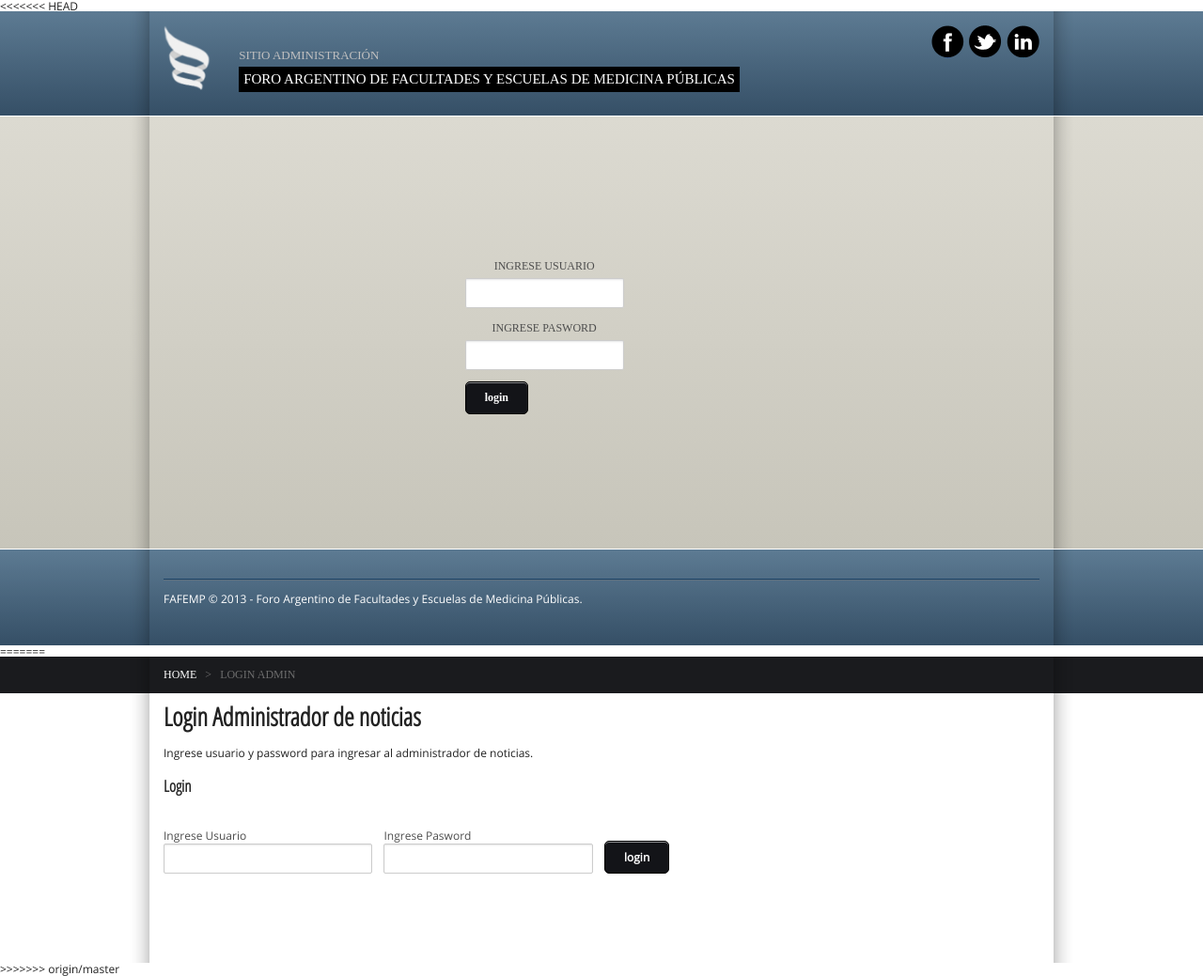
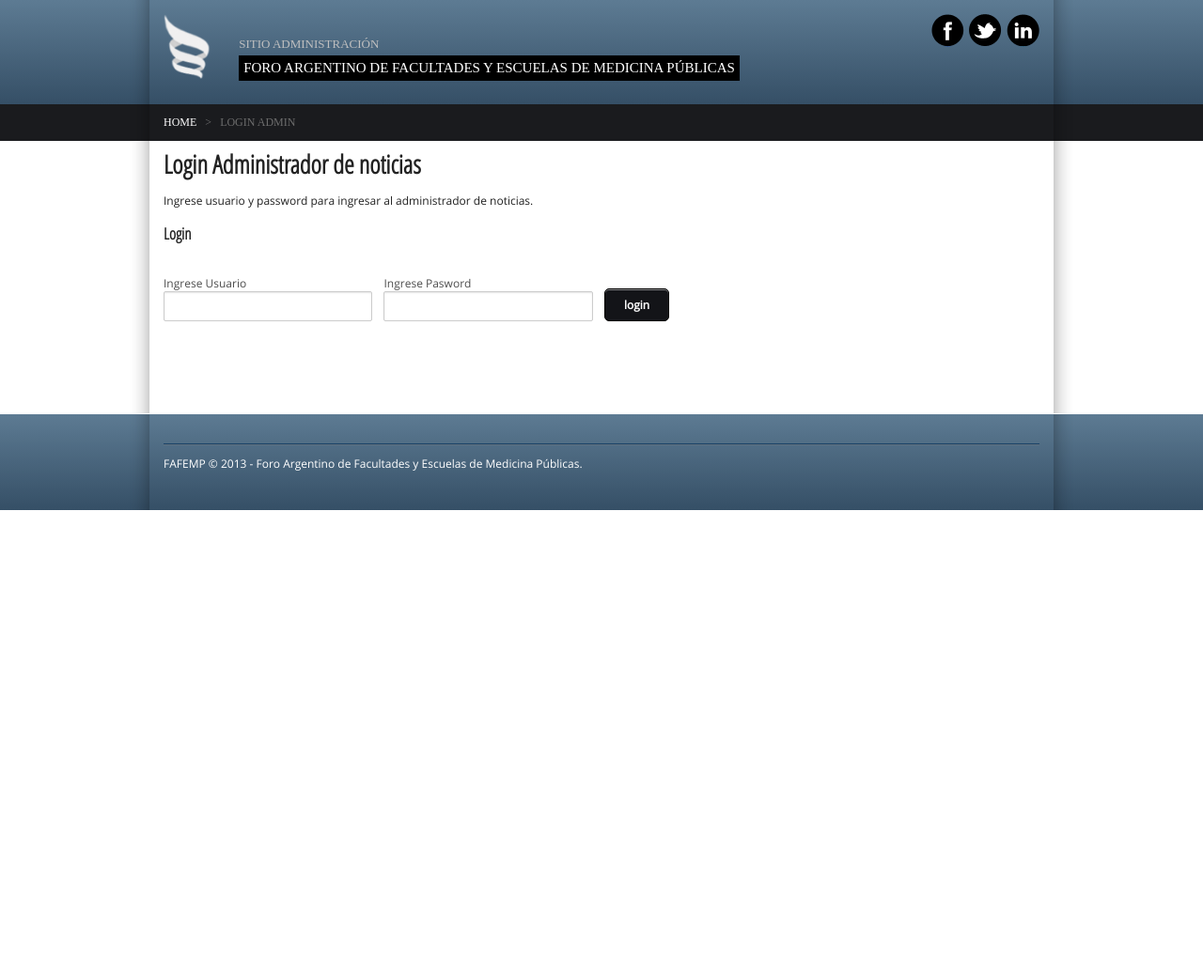
Before and after one commit to fanky10/fafemp-backend, a PHP site: page /admin/admin_login.php in a window 1280 px wide. Shown: the whole page at 94% size. After the commit the page ends 543 px from the top, so only its background shows below. Run offline with PHP 8.4, Linux system fonts and the light colour scheme; data that the repository does not hold is empty.

Commit message:
un commit loco...

```diff
--- a/dev/web/admin/admin_login.php
+++ b/dev/web/admin/admin_login.php
@@ -1,94 +1,3 @@
-<<<<<<< HEAD
-<!DOCTYPE html>
-
-<!-- paulirish.com/2008/conditional-stylesheets-vs-css-hacks-answer-neither/ -->
-<!--[if lt IE 7]> <html class="no-js lt-ie9 lt-ie8 lt-ie7" lang="en"> <![endif]-->
-<!--[if IE 7]>    <html class="no-js lt-ie9 lt-ie8" lang="en"> <![endif]-->
-<!--[if IE 8]>    <html class="no-js lt-ie9" lang="en"> <![endif]-->
-<!--[if gt IE 8]><!--> <html class="no-js" lang="en"> <!--<![endif]-->
-    <head>
-        <meta charset="utf-8" />
-
-        <!-- Set the viewport width to device width for mobile -->
-        <meta name="viewport" content="width=device-width" />
-
-        <title>Foro Argentino de Facultades y Escuelas de Medicina Públicas | Sitio Administración</title>
-
-        <!-- Included CSS Files (Uncompressed) -->
-        <!--
-        <link rel="stylesheet" href="stylesheets/foundation.css">
-        -->
-
-        <!-- Included CSS Files (Compressed) -->
-        <link rel="stylesheet" href="../stylesheets/foundation.css">
-        <link rel="stylesheet" href="../stylesheets/app.css">
-        <link rel="stylesheet" href="../stylesheets/prettyPhoto.css">
-
-        <!-- Author -->
-        <link type="text/plain" rel="author" href="humans.txt" />
-
-        <script src="javascripts/modernizr.foundation.js"></script>
-    </head>
-    <body>
-
-        <?php
-        include_once 'admin_header.php';
-        ?>
-        <div align="center" class="menu">
-            <div class="row" style="height:460px" >
-                <div class="four columns"></div>
-                <div class="four columns" style="margin-top: 150px;" >
-                    <form id="login" name="login" method="POST" action="index.php">
-                        <ul class="nav link-list" align="center">
-                            <li class="usuario" align="center">
-                                <label for="usuario">Ingrese Usuario</label>
-                                <input id="usuario" class="twelve required" type="text" name="user">
-                            </li>
-                        </ul>
-                        <ul class="nav link-list" align="center">
-                            <li class="password">
-                                <label for="password">Ingrese Pasword</label>
-                                <input id="password" class="twelve required" type="password" name="pass">
-                            </li>
-                        </ul>
-                        <ul class="nav link-list" align="center">
-                            <li class="login" align="center">
-                                <button type="submit" class="radius button">login</button>
-                                <input id="submitted" type="hidden" value="true" name="submitted">
-                            </li>
-                        </ul>
-                    </form>
-                    <p style="text-align:left">
-                        <label class="error" for="email" generated="true">
-                            <?php
-                            if (isset($_GET['msg']) && $_GET['msg'] == "error") {
-                                echo "Usuario o contraseña incorrectos";
-                            }
-                            ?>
-                        </label>
-                    </p>
-                </div>
-                <div class="four columns"></div>
-            </div>
-        </div>
-        <!-- First Band (Slider) -->
-        <!-- The Orbit slider is initialized at the bottom of the page by calling .orbit() on #slider -->
-
-
-        <?php include_once 'admin_footer.php'; ?>
-
-        <!-- Included JS Files (Compressed) -->
-        <script src="javascripts/jquery.js"></script>
-        <script src="javascripts/foundation.min.js"></script>
-
-        <!-- Initialize JS Plugins -->
-        <script src="javascripts/jquery.prettyPhoto.js"></script>
-        <script src="javascripts/app.js"></script>
-        <script src="javascripts/init.js"></script>
-
-    </body>
-</html>
-=======
 <!DOCTYPE html>
 
 <!-- paulirish.com/2008/conditional-stylesheets-vs-css-hacks-answer-neither/ -->
@@ -167,17 +76,19 @@
                                 <button type="submit" class="radius button">login</button>
                                 <input id="submitted" type="hidden" value="true" name="submitted">
                             </div>
+                            <div class="twelve columns">
+                                <label class="error" >
+                                    <?php
+                                    if (isset($_GET['msg']) && $_GET['msg'] == "error") {
+                                        echo "Usuario o contraseña incorrectos";
+                                    }
+                                    ?>
+                                </label>
+                            </div>
                         </div>
                         <br/><br/>
                     </form>
-				<p style="text-align: left">
-					<?php
-					if(isset($_GET['msg']) && $_GET['msg']=="error"){
-                            echo "Usuario o contraseña incorrectos";
-                        }
 
-                        ?>
-				</p>
                 </div>
             </div>
         </div>
@@ -186,7 +97,7 @@
         <!-- The Orbit slider is initialized at the bottom of the page by calling .orbit() on #slider -->
 
 
-	<?php include_once 'admin_footer.php';?>
+        <?php include_once 'admin_footer.php'; ?>
 
         <!-- Included JS Files (Compressed) -->
         <script src="javascripts/jquery.js"></script>
@@ -199,4 +110,3 @@
 
     </body>
 </html>
->>>>>>> origin/master
--- a/dev/web/admin/admin_panel.html
+++ b/dev/web/admin/admin_panel.html
@@ -19,9 +19,9 @@
 -->
 
 <!-- Included CSS Files (Compressed) -->
-<link rel="stylesheet" href="stylesheets/foundation.css">
-<link rel="stylesheet" href="stylesheets/app.css">
-<link rel="stylesheet" href="stylesheets/prettyPhoto.css">
+<link rel="stylesheet" href="../stylesheets/foundation.css">
+<link rel="stylesheet" href="../stylesheets/app.css">
+<link rel="stylesheet" href="../stylesheets/prettyPhoto.css">
 
 <!-- Author -->
 <link type="text/plain" rel="author" href="humans.txt" />
--- a/dev/web/settings.ini
+++ b/dev/web/settings.ini
@@ -12,5 +12,6 @@ news.per.page=4
 news.page.limit=7
 //cuan largo es el cuerpo en nro de chars
 news.body.limit=700
+//cuantas ultimas noticias en el slider
 slider.size=3
 errors.display=1
```
Also changed, not shown: dev/web/admin/index.php (+0 -11 lines). Lines whose indentation alone changed are shown as unchanged.
